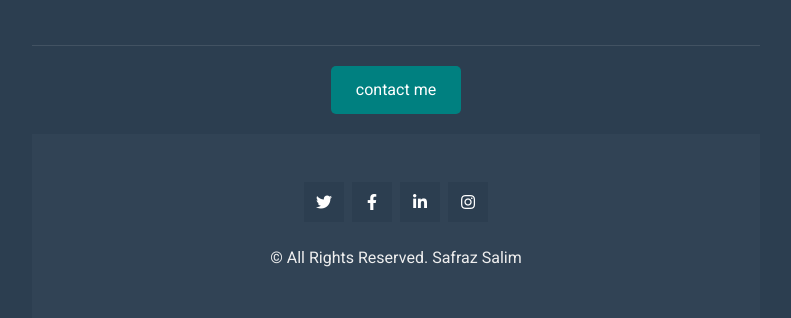
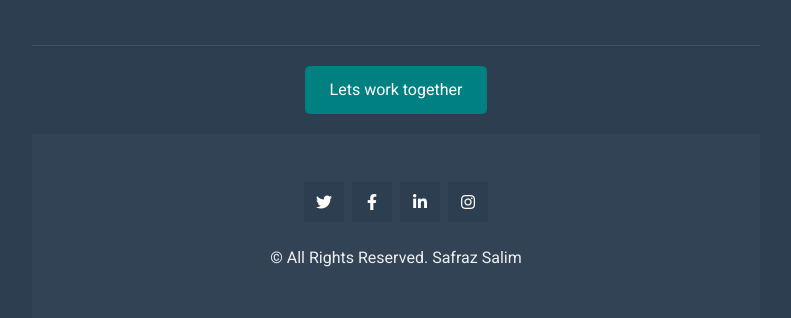
Before and after one commit to safraz-salim/portfolio, a plain HTML site: page index.html in a window 1280 px wide. Shown: the part 2508-2826 px from the top of the page, without its empty margins (438-1229 px from the left). Drawn offline with nearby package versions, Linux system fonts and the light colour scheme.

Commit message:
Update index.html

```diff
--- a/index.html
+++ b/index.html
@@ -292,7 +292,7 @@ I'm always exploring new technologies, from AI integrations to 3D interactive in
          <div style="max-width: 600px; margin: auto; text-align: center; padding: 20px;">
   <a href="mailto:safrazsalim1@gmail.com?subject=Contact%20from%20Website"
      style="display: inline-block; padding: 12px 25px; background: teal; color: white; text-decoration: none; border-radius: 5px; font-size: 16px;">
-    contact me
+    Lets work together
   </a>
 </div>
 
```
